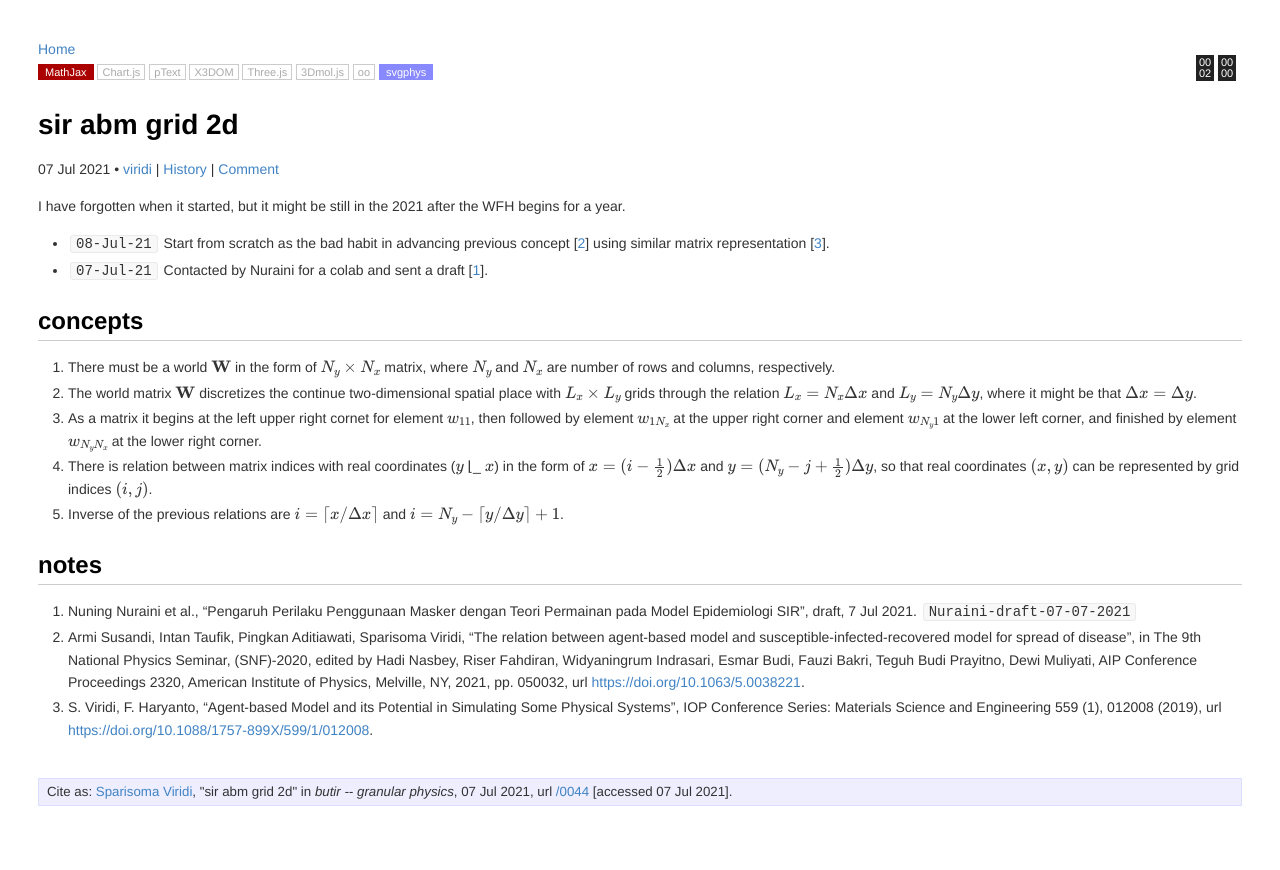
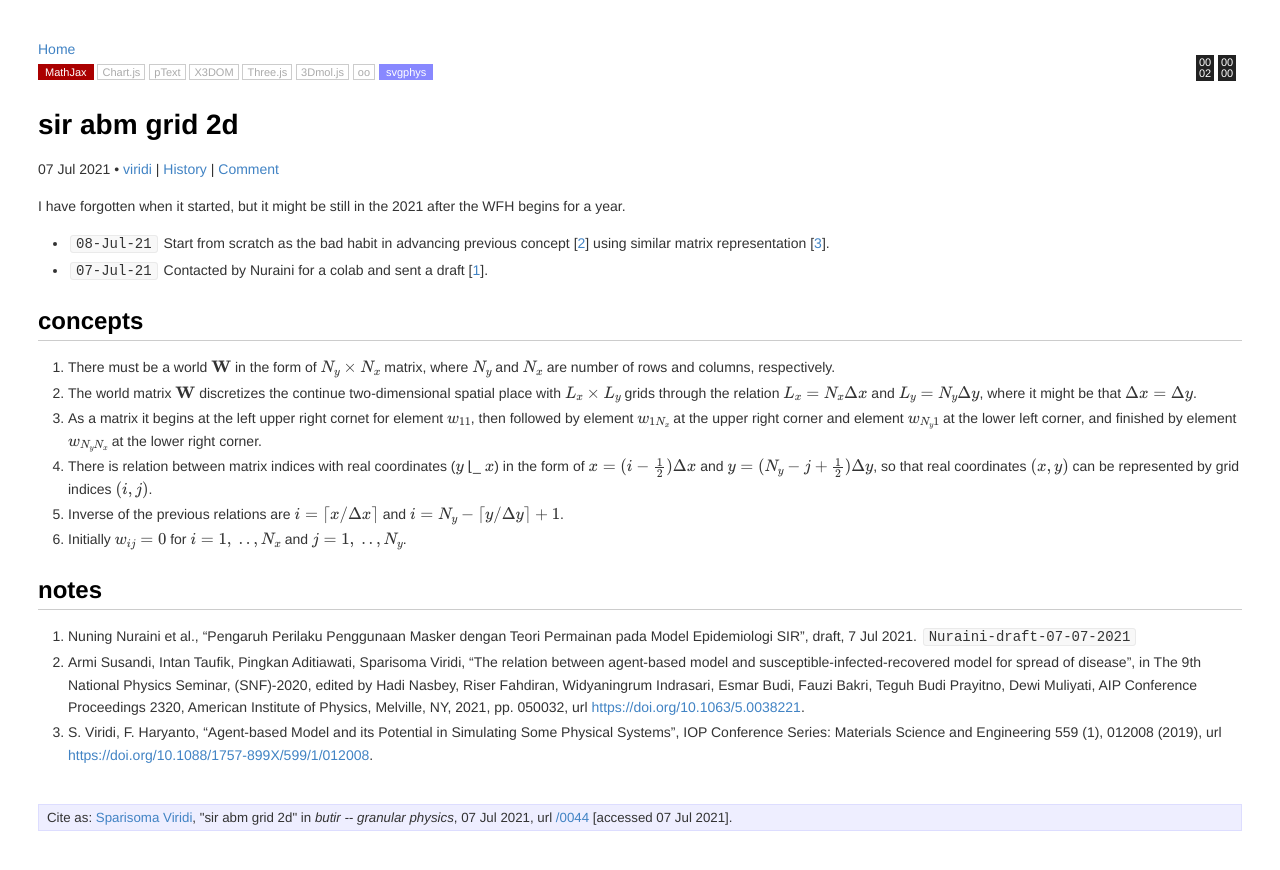
Before and after one commit to dudung/butir, a Jekyll site: the page built from _posts/0/04/2021-07-08-sir-abm-grid-2d.md, in a window 1280 px wide. Shown: the top 870 px of the page. Built offline with Jekyll 4.4.1, drawn with Linux system fonts in a browser that asks for light colours; formulas are drawn with MathJax 3; some of the changed lines change nothing that is shown.

Commit message:
fin world matrix

```diff
--- a/_posts/0/04/2021-07-08-sir-abm-grid-2d.md
+++ b/_posts/0/04/2021-07-08-sir-abm-grid-2d.md
@@ -13,7 +13,7 @@ oo: false
 svgphys: true
 category: code
 tags: ["research", "mask", "sir", "abm", "js"]
-date: 2021-07-08 05:25:00 +0700
+date: 2021-07-08 05:39:00 +0700
 permalink: /0044
 src: https://github.com/dudung/butir/commits/main/_posts/0/04/2021-07-08-sir-abm-grid-2d.md
 twitter_username: 6unpnp
@@ -31,6 +31,7 @@ I have forgotten when it started, but it might be still in the 2021 after the WF
 3. As a matrix it begins at the left upper right cornet for element $w_{11}$, then followed by element $w_{1N_x}$ at the upper right corner and element $w_{N_y1}$ at the lower left corner, and finished by element $w_{N_yN_x}$ at the lower right corner.
 4. There is relation between matrix indices with real coordinates ($y$ &lfloor;_ $x$) in the form of $x = (i - \frac12) \Delta x$ and $y = (N_y - j + \frac12) \Delta y$, so that real coordinates $(x, y)$ can be represented by grid indices $(i, j)$.
 5. Inverse of the previous relations are $i = \lceil x / \Delta x \rceil$ and $i = N_y - \lceil y / \Delta y \rceil + 1$.
+6. Initially $w_{ij} = 0$ for $i = 1, \ .., N_x$ and $j = 1, \ .., N_y$.
 
 
 ## notes
```
